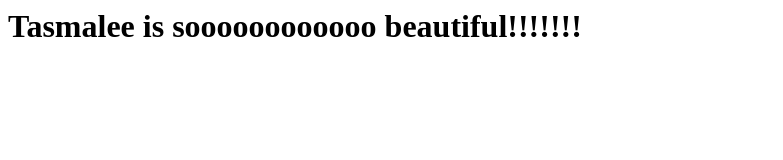
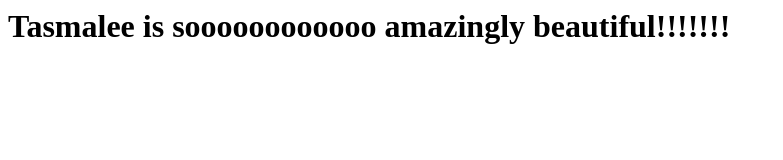
Before and after one commit to Tjommiboy/PUSH_PULL, a website: page index.html in a window 1280 px wide. Shown: the whole page, without its empty margins (0-783 px from the left). Drawn offline with Linux system fonts and the light colour scheme.

Commit message:
amazingly

```diff
--- a/index.html
+++ b/index.html
@@ -3,6 +3,6 @@
     <title>GitHub Pages Demo</title>
   </head>
   <body>
-    <h1>Tasmalee is soooooooooooo beautiful!!!!!!!</h1>
+    <h1>Tasmalee is soooooooooooo amazingly beautiful!!!!!!!</h1>
   </body>
 </html>
```
